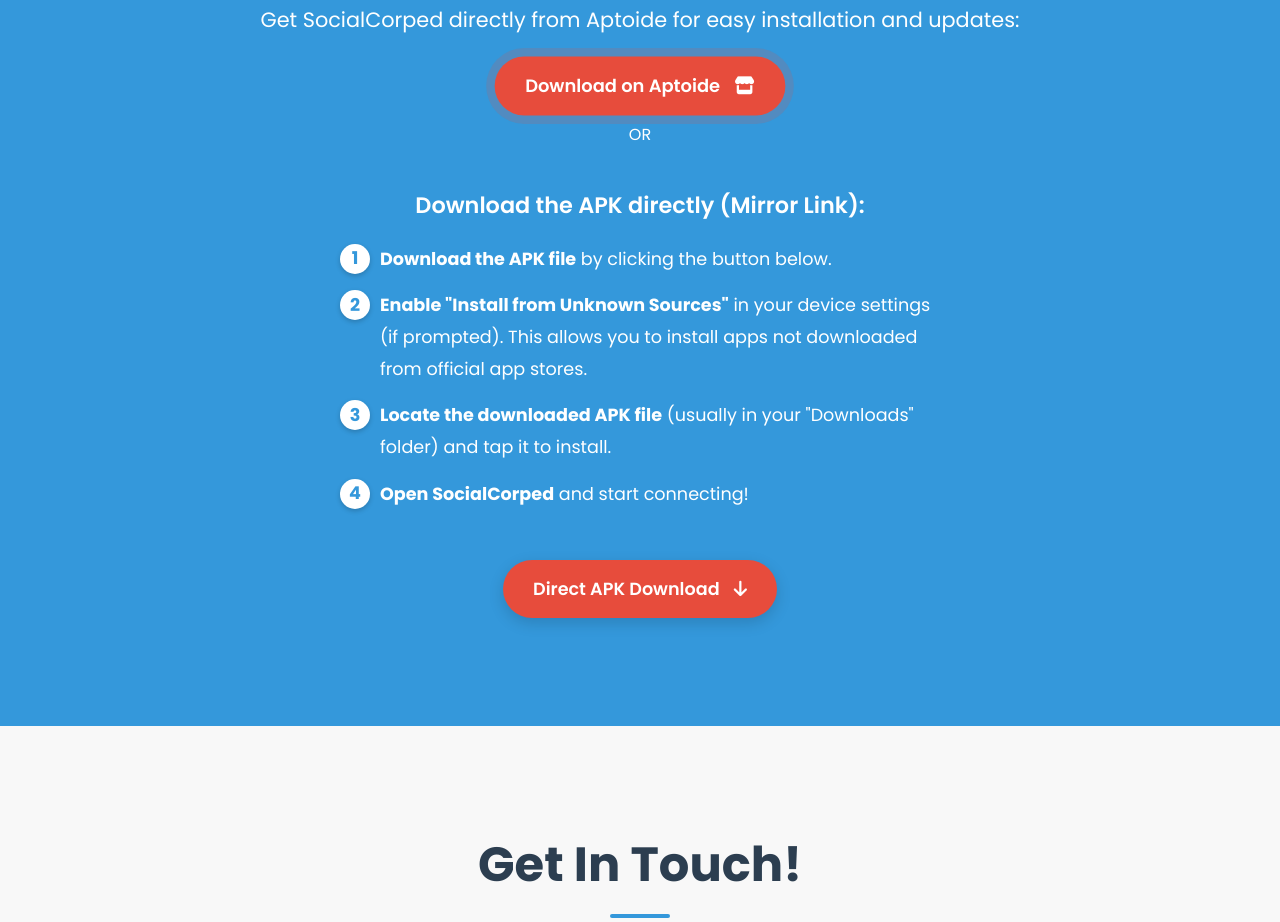
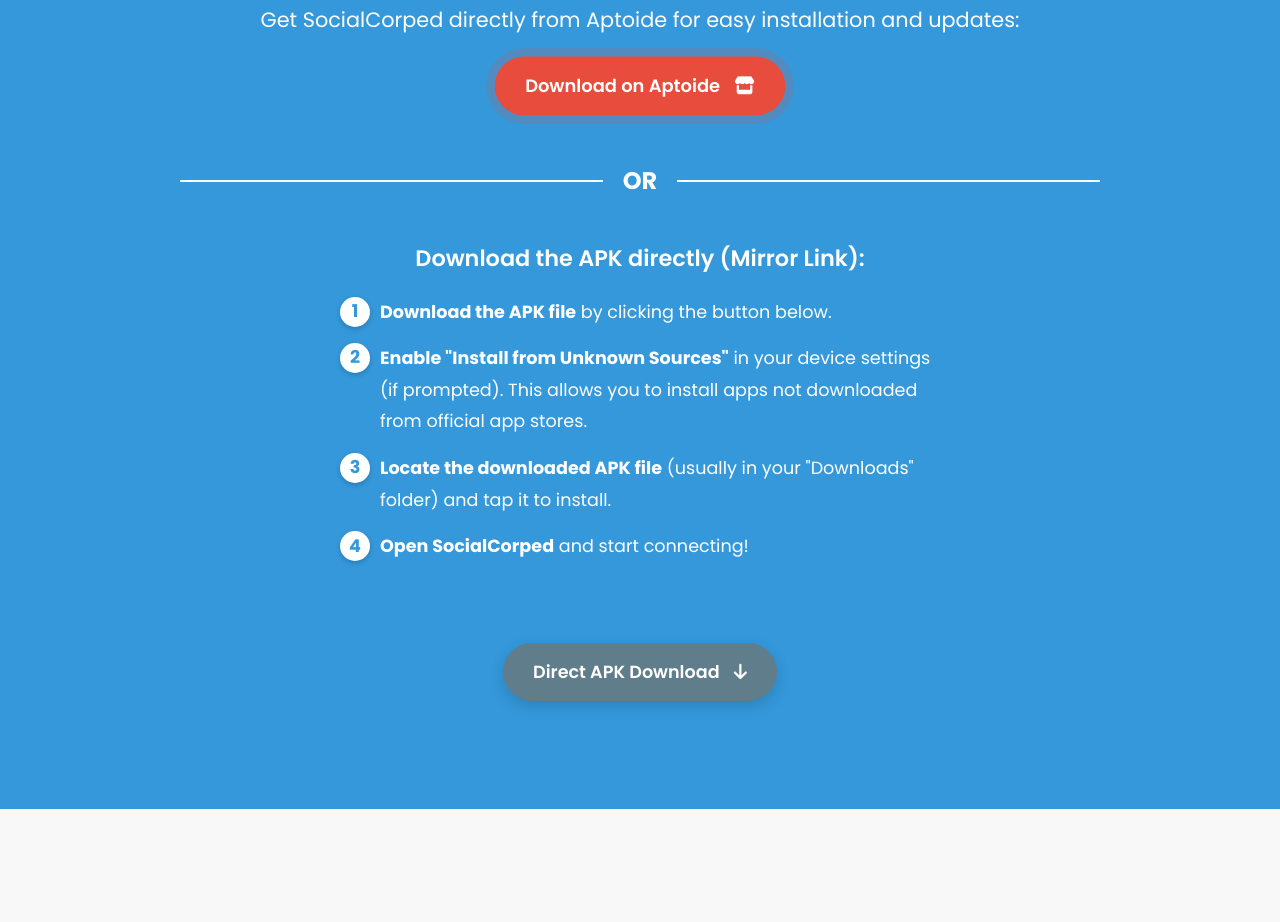
Before and after one commit to AlexDoodlandLover/SocialCorped-Website, a plain HTML site: page index.html in a window 1280 px wide. Shown: the part 4158-5080 px from the top of the page. Drawn offline with Linux system fonts and the light colour scheme.

Commit message:
Update style.css

```diff
--- a/style.css
+++ b/style.css
@@ -356,6 +356,40 @@ h3 {
     box-shadow: 0 2px 5px rgba(0, 0, 0, 0.2);
 }
 
+/* Style for the 'OR' separator */
+.or-separator {
+    margin: 40px 0; /* More spacing for prominence */
+    font-size: 1.5em; /* Larger size */
+    font-weight: 700; /* Bolder */
+    color: white;
+    position: relative;
+    display: flex;
+    align-items: center;
+    justify-content: center;
+}
+
+.or-separator::before,
+.or-separator::after {
+    content: '';
+    flex-grow: 1;
+    height: 2px;
+    background-color: white;
+    margin: 0 20px;
+}
+
+/* Mirror button specific style */
+.mirror-btn {
+    background-color: #607d8b; /* A subtle grey/blue for mirror */
+    animation: none; /* No pulsation for the mirror link */
+    margin-top: 30px; /* Space from the list */
+}
+
+.mirror-btn:hover {
+    background-color: #455a64; /* Darker grey/blue on hover */
+    transform: translateY(-5px) scale(1.05);
+    box-shadow: 0 8px 20px var(--shadow-strong);
+}
+
 /* Contact Section */
 #contact-section {
     background-color: var(--light-grey);
@@ -491,6 +525,15 @@ footer a:hover {
     .install-steps li::before {
         left: -5px;
     }
+
+    .or-separator {
+        font-size: 1.3em;
+    }
+
+    .or-separator::before,
+    .or-separator::after {
+        margin: 0 10px;
+    }
 }
 
 @media (max-width: 480px) {
```
